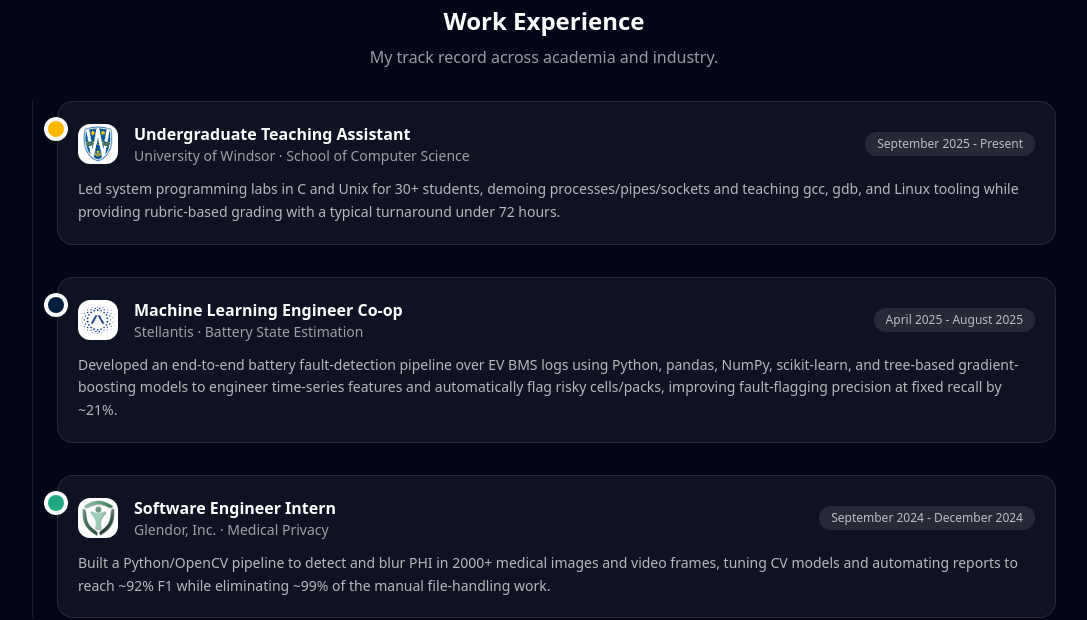
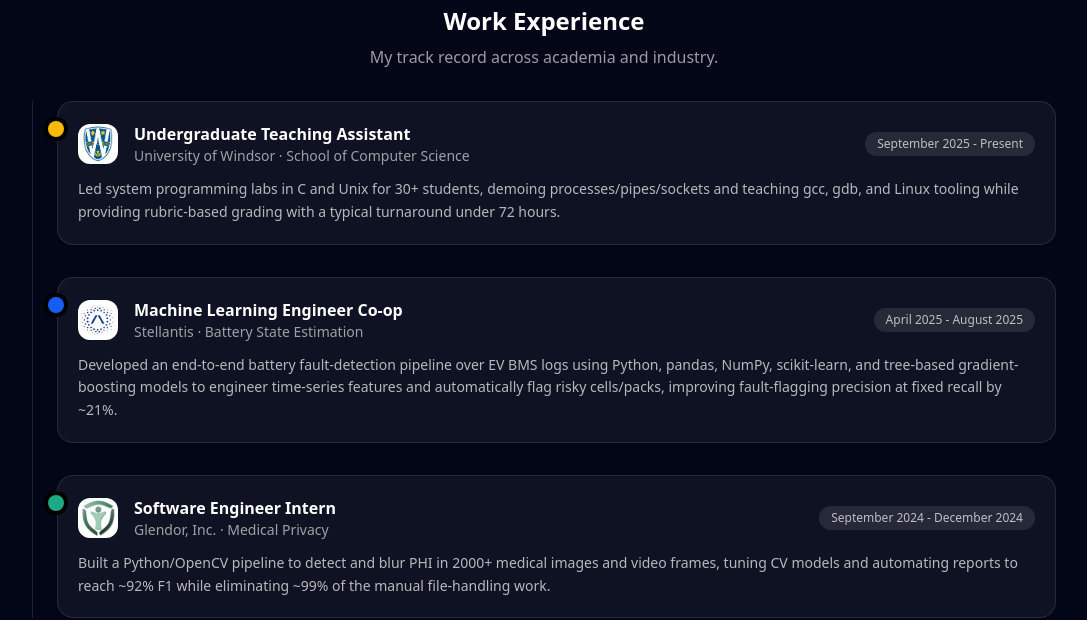
Before and after one commit to AleksaVucak/Portfolio, a Next.js app: page / in a window 1280 px wide. Shown: the part 860-1480 px from the top of the page, without its empty margins (96-1183 px from the left). Built offline with nearby package versions, Linux system fonts and the light colour scheme.

Commit message:
Updated Color Scheme

```diff
--- a/app/page.tsx
+++ b/app/page.tsx
@@ -211,7 +211,7 @@
                 {/* mobile dot – yellow on the right */}
                 <span className="absolute right-3 top-5 h-3 w-3 rounded-full bg-amber-400 ring-2 ring-white sm:hidden" />
                 {/* timeline dot – yellow (desktop only) */}
-                <span className="absolute hidden h-4 w-4 -left-[9px] top-5 rounded-full bg-amber-400 ring-4 ring-white sm:block" />
+                <span className="absolute hidden h-4 w-4 -left-[9px] top-5 rounded-full bg-amber-400 ring-4 ring-black sm:block" />
                 <article className="rounded-2xl border border-white/10 bg-white/5 p-4 shadow-sm transition hover:-translate-y-1 hover:shadow-lg sm:p-5">
                   <div className="flex flex-col gap-3 sm:flex-row sm:items-center sm:justify-between sm:gap-4">
                     <div className="flex items-center gap-3 sm:gap-4">
@@ -250,9 +250,9 @@
               {/* Stellantis – middle */}
               <li className="relative">
                 {/* mobile dot – Stellantis blue on the right */}
-                <span className="absolute right-3 top-5 h-3 w-3 rounded-full bg-[#001D3D] ring-2 ring-white sm:hidden" />
+                <span className="absolute right-3 top-5 h-3 w-3 rounded-full bg-blue-600 ring-2 ring-white sm:hidden" />
                 {/* timeline dot – Stellantis blue (desktop only) */}
-                <span className="absolute hidden h-4 w-4 -left-[9px] top-5 rounded-full bg-[#001D3D] ring-4 ring-white sm:block" />
+                <span className="absolute hidden h-4 w-4 -left-[9px] top-5 rounded-full bg-blue-600 ring-4 ring-black sm:block" />
                 <article className="rounded-2xl border border-white/10 bg-white/5 p-4 shadow-sm transition hover:-translate-y-1 hover:shadow-lg sm:p-5">
                   <div className="flex flex-col gap-3 sm:flex-row sm:items-center sm:justify-between sm:gap-4">
                     <div className="flex items-center gap-3 sm:gap-4">
@@ -295,7 +295,7 @@
                 {/* mobile dot – Glendor green on the right */}
                 <span className="absolute right-3 top-5 h-3 w-3 rounded-full bg-[#1fa985] ring-2 ring-white sm:hidden" />
                 {/* timeline dot – Glendor green (desktop only) */}
-                <span className="absolute hidden h-4 w-4 -left-[9px] top-5 rounded-full bg-[#1fa985] ring-4 ring-white sm:block" />
+                <span className="absolute hidden h-4 w-4 -left-[9px] top-5 rounded-full bg-[#1fa985] ring-4 ring-black sm:block" />
                 <article className="rounded-2xl border border-white/10 bg-white/5 p-4 shadow-sm transition hover:-translate-y-1 hover:shadow-lg sm:p-5">
                   <div className="flex flex-col gap-3 sm:flex-row sm:items-center sm:justify-between sm:gap-4">
                     <div className="flex items-center gap-3 sm:gap-4">
```
